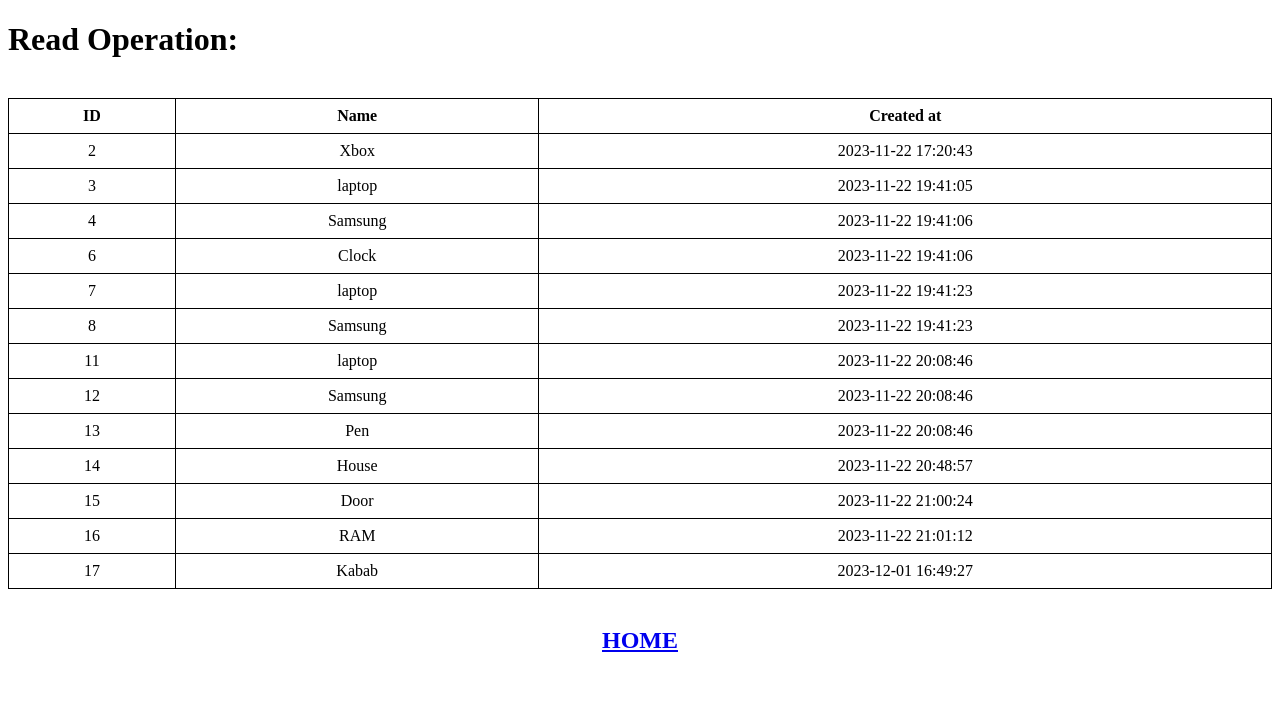
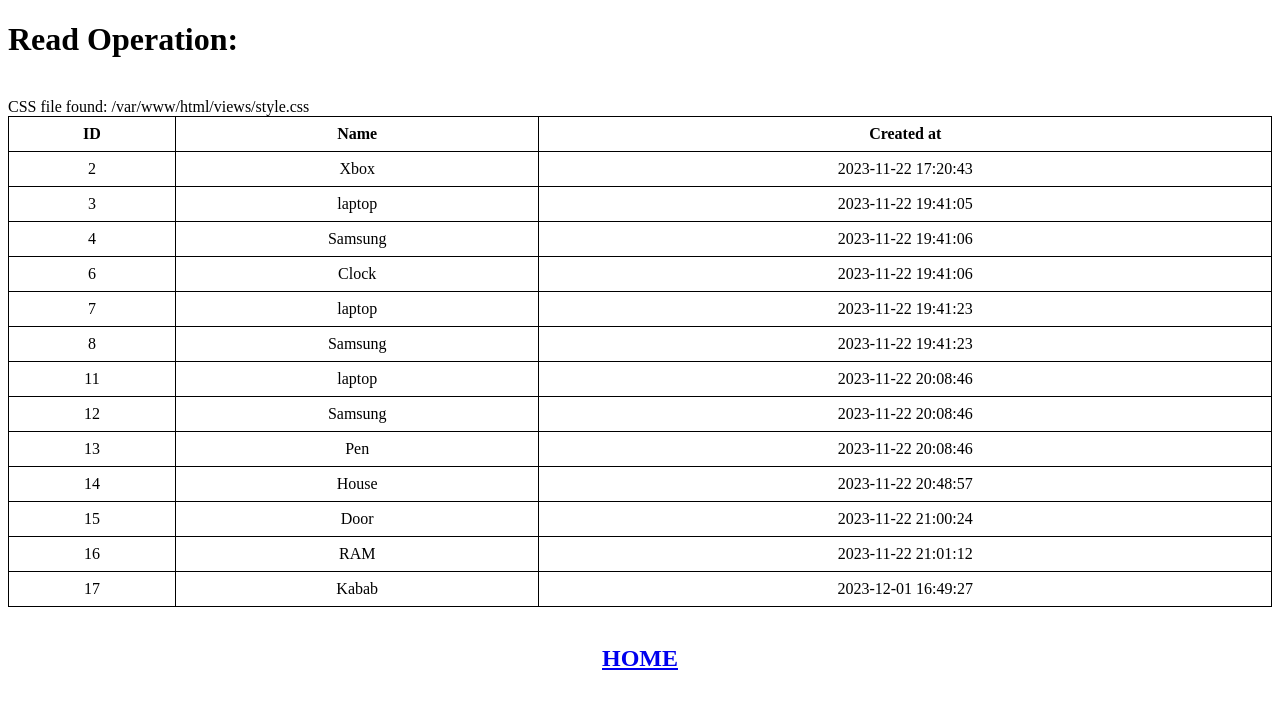
Before and after one commit to MalekAldaas/PHP-CRUD-Exercise, a PHP site: page /categories/show.php in a window 1280 px wide. Shown: the top 709 px of the page. Run offline with PHP 8.4, Linux system fonts and the light colour scheme; data comes from the database, SQL or seed files in the repository.

Commit message:
modified table-view.php, added style.css to style the table.

```diff
--- /dev/null
+++ b/views/style.css
@@ -0,0 +1,10 @@
+table {
+    border-collapse: collapse;
+    width: 100%;
+}
+
+th,td {
+    border: 1px solid black;
+    padding:  8px;
+    text-align:  center;
+}
--- a/views/table-view.php
+++ b/views/table-view.php
@@ -1,45 +1,59 @@
 <?php
 
-    require_once __DIR__ . "/../core/database.php";
-    $db = new Database();
-    $data = $db->select('categories') ;
+require_once __DIR__ . "/../core/database.php";
+$db = new Database();
+$data = $db->select('categories');
+
+
+$cssFilePath = __DIR__ . "/style.css";
+if (file_exists($cssFilePath)) {
+    echo "CSS file found: $cssFilePath";
+} else {
+    echo "CSS file not found: $cssFilePath";
+}
+
 ?>
+
+
 
 <!DOCTYPE html>
 <html lang="en">
+
 <head>
+
+    <link rel="stylesheet" href="../../views/style.css">
+    <!--
+        how to edit the above href so that no problem appears
+        if I called the table-view.html anywhere else other than
+        categories directory?.
+    -->
     <meta charset="UTF-8">
     <meta name="viewport" content="width=device-width, initial-scale=1.0">
     <title>table view</title>
 </head>
+
+<body>
     <table>
         <tr>
             <th>ID</th>
             <th>Name</th>
             <th>Created at</th>
         </tr>
-        <?php foreach($data as $item): ?>
+        <?php foreach ($data as $item): ?>
             <tr>
-                <td><?= $item['id'] ?></td>
-                <td><?= $item['name'] ?></td>
-                <td><?= $item['created_at'] ?></td>
+                <td>
+                    <?= $item['id'] ?>
+                </td>
+                <td>
+                    <?= $item['name'] ?>
+                </td>
+                <td>
+                    <?= $item['created_at'] ?>
+                </td>
             </tr>
-            <?php endforeach ?>
+        <?php endforeach ?>
     </table>
-<body>
 
 </body>
+
 </html>
-
-<style>
-    table {
-        border-collapse: collapse;
-        width: 100%;
-    }
-
-    th, td {
-        border: 1px solid black;
-        padding: 8px;
-        text-align: center;
-    }
-</style>
```
